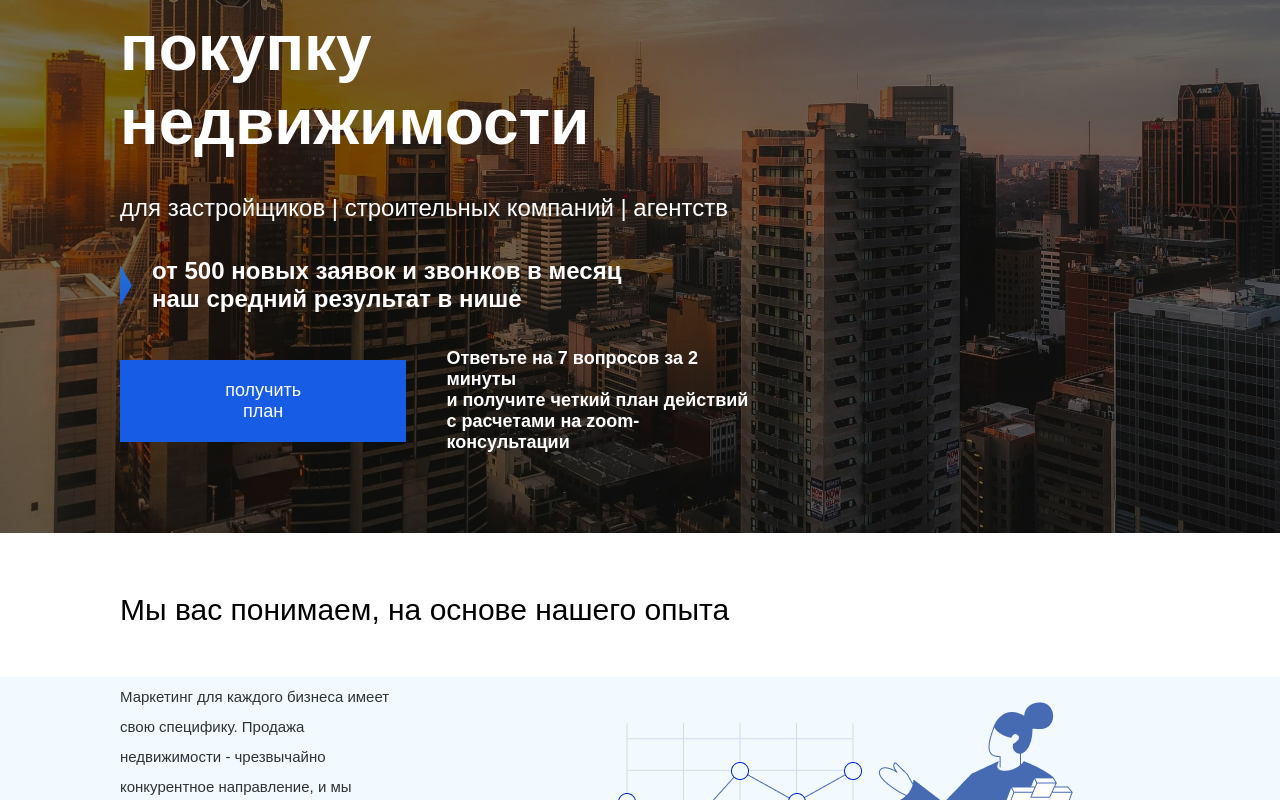
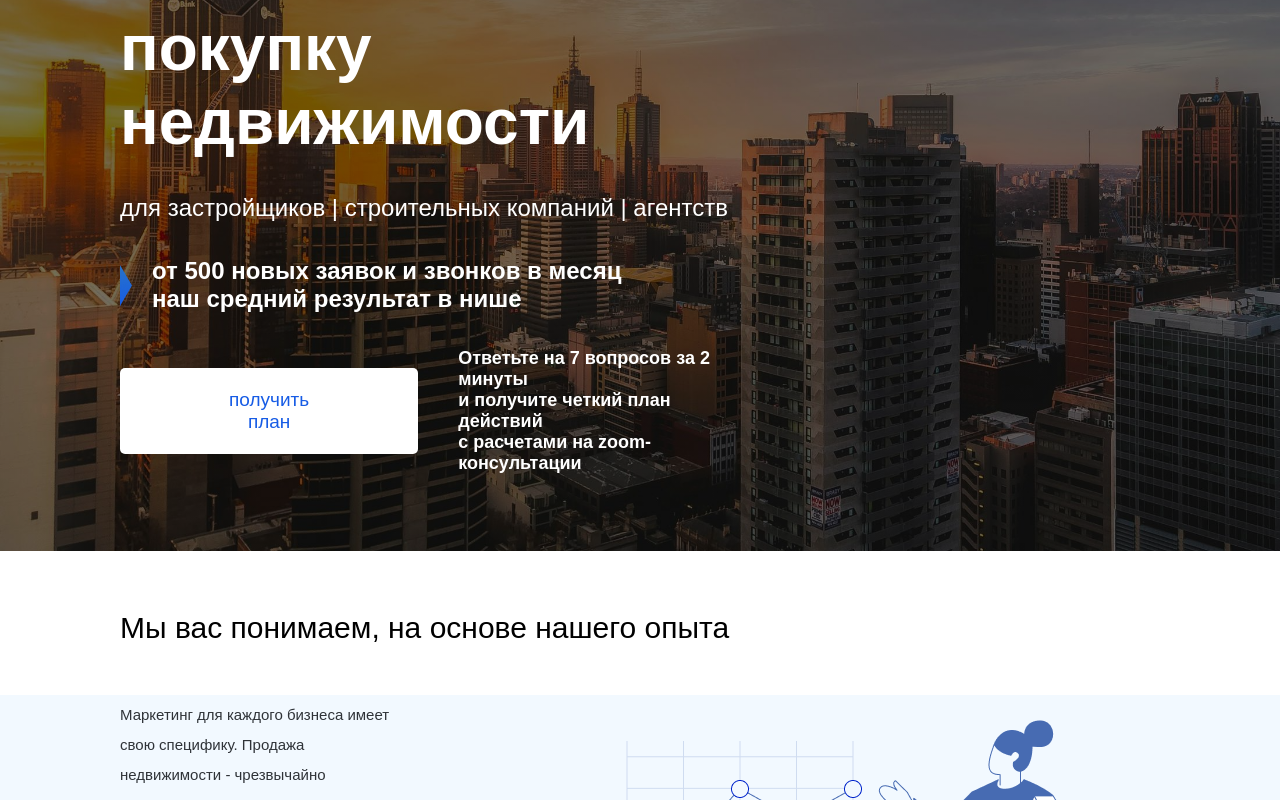
Before and after one commit to Kamronbek4441/MarketingLanding, a React (Create React App) app: page / in a window 1280 px wide. In both pictures the pointer is over the button "получить план". Shown: the part 520-1320 px from the top of the page. Built offline with nearby package versions, Linux system fonts and the light colour scheme.

Commit message:
button hover

```diff
--- a/src/components/hero/Hero.css
+++ b/src/components/hero/Hero.css
@@ -65,4 +65,14 @@
   background: #175CE5;
   color: white;
   border: none;
+  transition: all 0.4s ease;
 }
+
+.btntext > button:hover {
+  padding: 21px 90px;
+  font-size: 19px;
+  cursor: pointer;
+  background-color: white;
+  color: #175CE5;
+  border-radius: 5px;
+}
```
